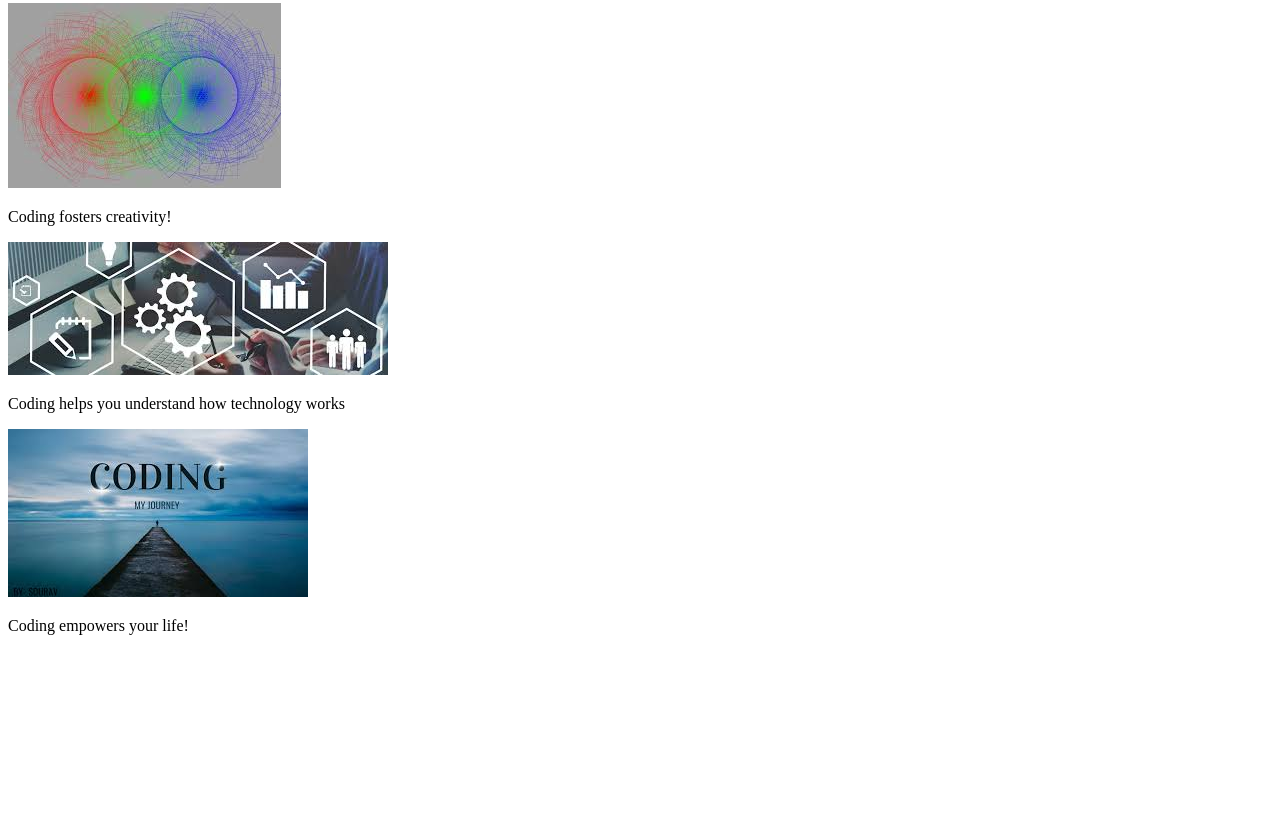
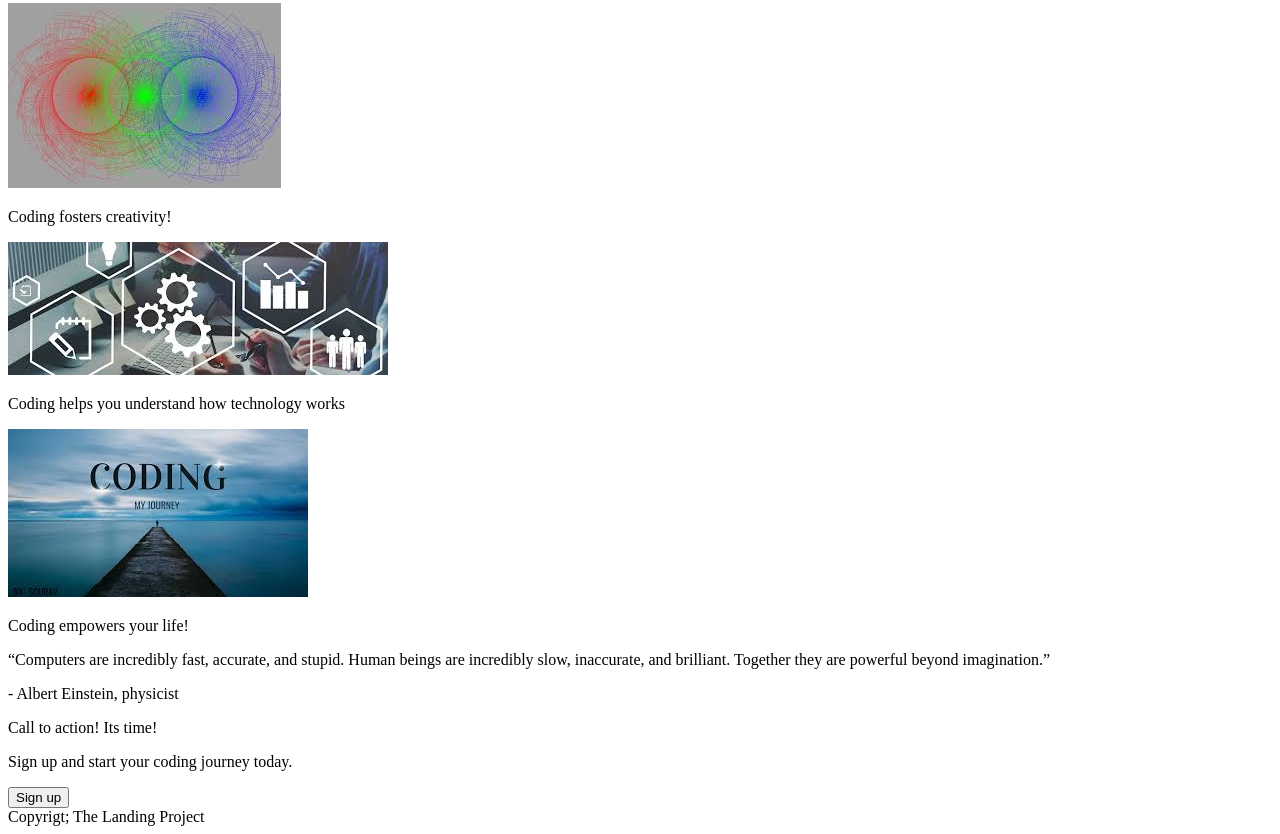
Before and after one commit to Deanna-McCargo/Landing-Page, a plain HTML site: page index.html in a window 1280 px wide. Shown: the part 849-1683 px from the top of the page. Before the commit the page ends 1500 px from the top, so only its background shows below. Drawn offline with Linux system fonts and the light colour scheme.

Commit message:
finished landing html page

```diff
--- a/index.html
+++ b/index.html
@@ -55,5 +55,24 @@
         </div>
     </div>
 </div>
+
+<div class="quote">
+    <P>“Computers are incredibly fast, accurate, and stupid. Human beings are incredibly slow, inaccurate, and brilliant. Together they are powerful beyond imagination.”</P>
+    <P id=quote-source>- Albert Einstein, physicist</P>
+</div>
+
+<div class="sign-up">
+    <div class="sign-box">
+        <div class="sign-text">
+            Call to action! Its time!
+            <p>Sign up and start your coding journey today.</p>
+        </div>
+        <button id="sign-button">Sign up</button>
+    </div>
+</div>
+
+<div class="footer">
+    Copyrigt; The Landing Project
+</div>
 </body>
 </html>
```
